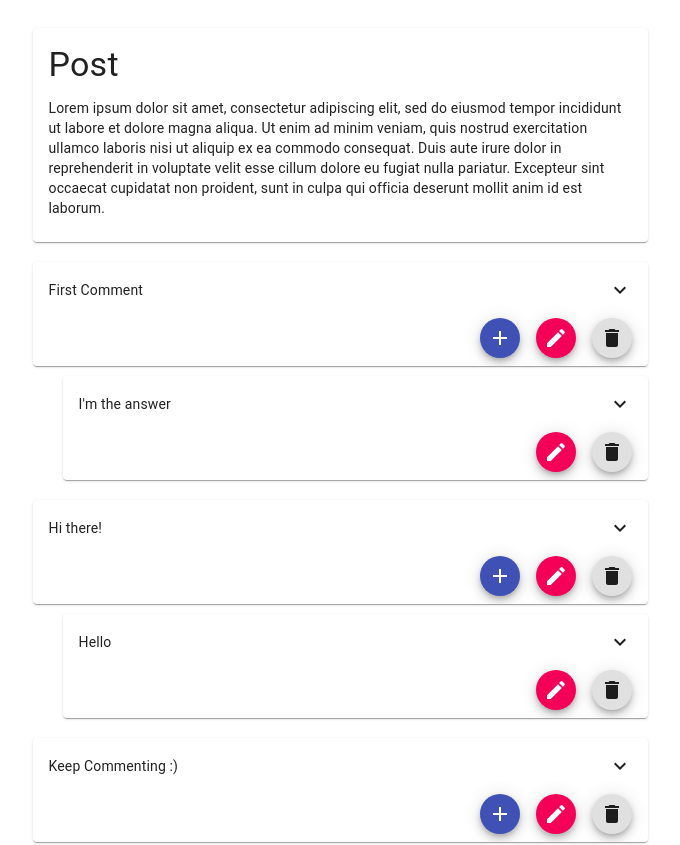
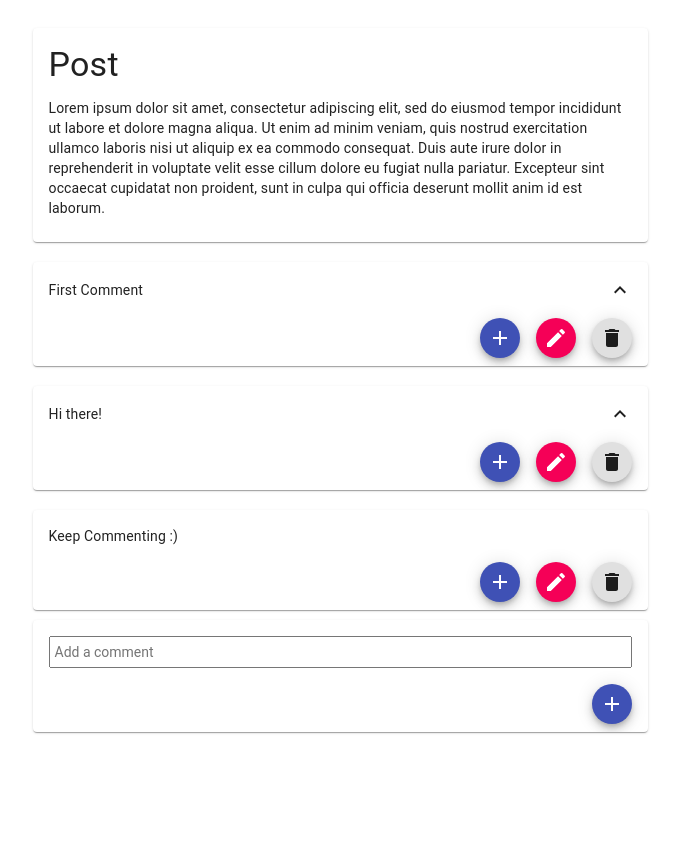
Before and after one commit to anna-kuzii/post, a React (Create React App) app: page / in a window 1280 px wide. Shown: the top 845 px of the page, without its empty margins (300-980 px from the left). After the commit the page ends 800 px from the top, so only its background shows below. Built offline with nearby package versions, Linux system fonts and the light colour scheme.

Commit message:
toggle icons

```diff
--- a/src/components/Comment/ShowComment/Comment.jsx
+++ b/src/components/Comment/ShowComment/Comment.jsx
@@ -3,6 +3,7 @@ import classNames from "classnames";
 import CardContent from "@material-ui/core/CardContent";
 import Typography from "@material-ui/core/Typography";
 import ExpandMoreIcon from '@material-ui/icons/ExpandMore';
+import ExpandLessIcon from '@material-ui/icons/ExpandLess';
 import Fab from "@material-ui/core/Fab";
 import EditIcon from '@material-ui/icons/Edit';
 import DeleteIcon from '@material-ui/icons/Delete';
@@ -10,7 +11,7 @@ import AddIcon from "@material-ui/icons/Add";
 import Card from "@material-ui/core/Card";
 import { withStyles } from "@material-ui/core/styles";
 import { styles } from './style';
-import { deleteComment, editCommentMode, addAnswerMode } from "../container/actions";
+import { deleteComment, editCommentMode, addAnswerMode, toggleComment } from "../container/actions";
 import connect from "react-redux/es/connect/connect";
 
 class Comment extends Component {
@@ -26,8 +27,20 @@ class Comment extends Component {
     this.props.deleteComment(id);
   };
 
+  onToggleComment(id) {
+    this.props.toggleComment(id);
+  };
+
+  expandArrow() {
+    const { element, isOpen } = this.props;
+
+    return isOpen ?
+      <ExpandMoreIcon onClick={() => this.onToggleComment(element.id)} /> :
+      <ExpandLessIcon onClick={() => this.onToggleComment(element.id)} />
+  }
+
   render() {
-    const {classes, element, isAnswer} = this.props;
+    const { classes, element, isAnswer, showAnswer } = this.props;
 
     return (
       <Card className={classNames(classes.root, isAnswer && classes.answerWrapper)}>
@@ -35,7 +48,7 @@ class Comment extends Component {
           <Typography variant="body2" component="p" className={classes.showComment}>
             {element.text}
           </Typography>
-          <ExpandMoreIcon/>
+          {showAnswer && this.expandArrow()}
         </CardContent>
         <div className={classes.commentBtns}>
           {!isAnswer && <Fab
@@ -73,7 +86,8 @@ class Comment extends Component {
 const mapDispatchToProps = {
   deleteComment,
   editCommentMode,
-  addAnswerMode
+  addAnswerMode,
+  toggleComment
 };
 
 
--- a/src/components/Comment/ShowComment/index.jsx
+++ b/src/components/Comment/ShowComment/index.jsx
@@ -9,17 +9,26 @@ const RenderComments = ({ comments, classes, isAnswer = false }) =>
   comments.map((item) => (
       <div key={item.id} className={classes.root}>
         {!item.isEdit ?
-          <Comment element={item} isAnswer={isAnswer}/> :
-          <AddComment isEdit={item.isEdit} comment={item} isAnswer={isAnswer}/>
+          <Comment
+            element={item}
+            isAnswer={isAnswer}
+            showAnswer={item.comments && item.comments.length}
+            isOpen={item.isOpen}
+          /> :
+          <AddComment
+            isEdit={item.isEdit}
+            comment={item}
+            isAnswer={isAnswer}
+          />
         }
         {item.addAnswer && <AddComment parentId={item.id} isAnswer={true}/>}
-        {(item.comments && item.comments.length) ?
-          <RenderComments comments={item.comments} isAnswer={true} classes/> :
+        {(item.comments && item.comments.length && item.isOpen) ?
+          <RenderComments comments={item.comments} isAnswer={true} classes /> :
           null
         }
       </div>
     )
-  )
+  );
 
 const mapStateToProps = ({ comments: { comments } }) => ({
   comments: comments
--- a/src/components/Comment/assets/comments.json
+++ b/src/components/Comment/assets/comments.json
@@ -2,6 +2,7 @@
   {
     "id": "79f59271-94e3-42be-a2ad-733bfe7f5f58",
     "text": "First Comment",
+    "isOpen": false,
     "comments": [
       {
         "id": "4be4cef1-c41e-48b5-8fcd-c52b01370e4b",
@@ -12,6 +13,7 @@
   {
     "id": "3fcfdcd8-75ee-42f9-b202-ad955a478616",
     "text": "Hi there!",
+    "isOpen": false,
     "comments": [
       {
         "id": "727b8a8c-53dd-460e-b81d-1618f7ea8584",
@@ -21,6 +23,7 @@
   },
   {
     "id": "f5eb1da2-1724-444a-81e8-7a8b5812c3bf",
-    "text": "Keep Commenting :)"
+    "text": "Keep Commenting :)",
+    "isOpen": false
   }
 ]
--- a/src/components/Comment/container/actions.js
+++ b/src/components/Comment/container/actions.js
@@ -5,6 +5,12 @@ export const addAnswerMode = (id, mode) => ({
   type: CONSTANTS.ADD_ANSWER_MODE,
   id,
   mode
+});
+
+// TOGGLE COMMENTS
+export const toggleComment = (id) => ({
+  type: CONSTANTS.TOGGLE_COMMENTS,
+  id
 });
 
 // ADD COMMENT ACTIONS
--- a/src/components/Comment/container/constants.js
+++ b/src/components/Comment/container/constants.js
@@ -1,4 +1,6 @@
 export const ADD_ANSWER_MODE = 'ADD_ANSWER_MODE';
+
+export const TOGGLE_COMMENTS = 'TOGGLE_COMMENTS';
 
 // ADD COMMENT
 export const ADD_COMMENT = 'ADD_COMMENT';
--- a/src/components/Comment/container/reducer.js
+++ b/src/components/Comment/container/reducer.js
@@ -8,6 +8,18 @@ const initialState = {
 
 export default function reducer(state = initialState, action = {}) {
   switch (action.type) {
+    case CONSTANTS.TOGGLE_COMMENTS:
+      return {
+        ...state,
+        comments: state.comments.map((item) => (
+            (item.id === action.id) ?
+              {
+                ...item,
+                isOpen: !item.isOpen,
+              } : item
+          )
+        )
+      };
     case CONSTANTS.ADD_ANSWER_MODE:
       return {
         ...state,
@@ -27,10 +39,16 @@ export default function reducer(state = initialState, action = {}) {
           [...state.comments, {id: uuid(), text: action.comment}]:
           state.comments.map((item) => (
             (item.id === action.parentId) ?
-              {
-                ...item,
-                comments: [...item.comments, {id: uuid(), text: action.comment}],
-              } : item
+              item.comments ?
+                {
+                  ...item,
+                  comments: [...item.comments, {id: uuid(), text: action.comment}],
+                } :
+                {
+                  ...item,
+                  comments: [{id: uuid(), text: action.comment}],
+                }
+              : item
             )
           )
       };
```
Also changed, not shown: package.json (+7 -1 lines), 1 other file (tests, documents, lock files or other folders).
